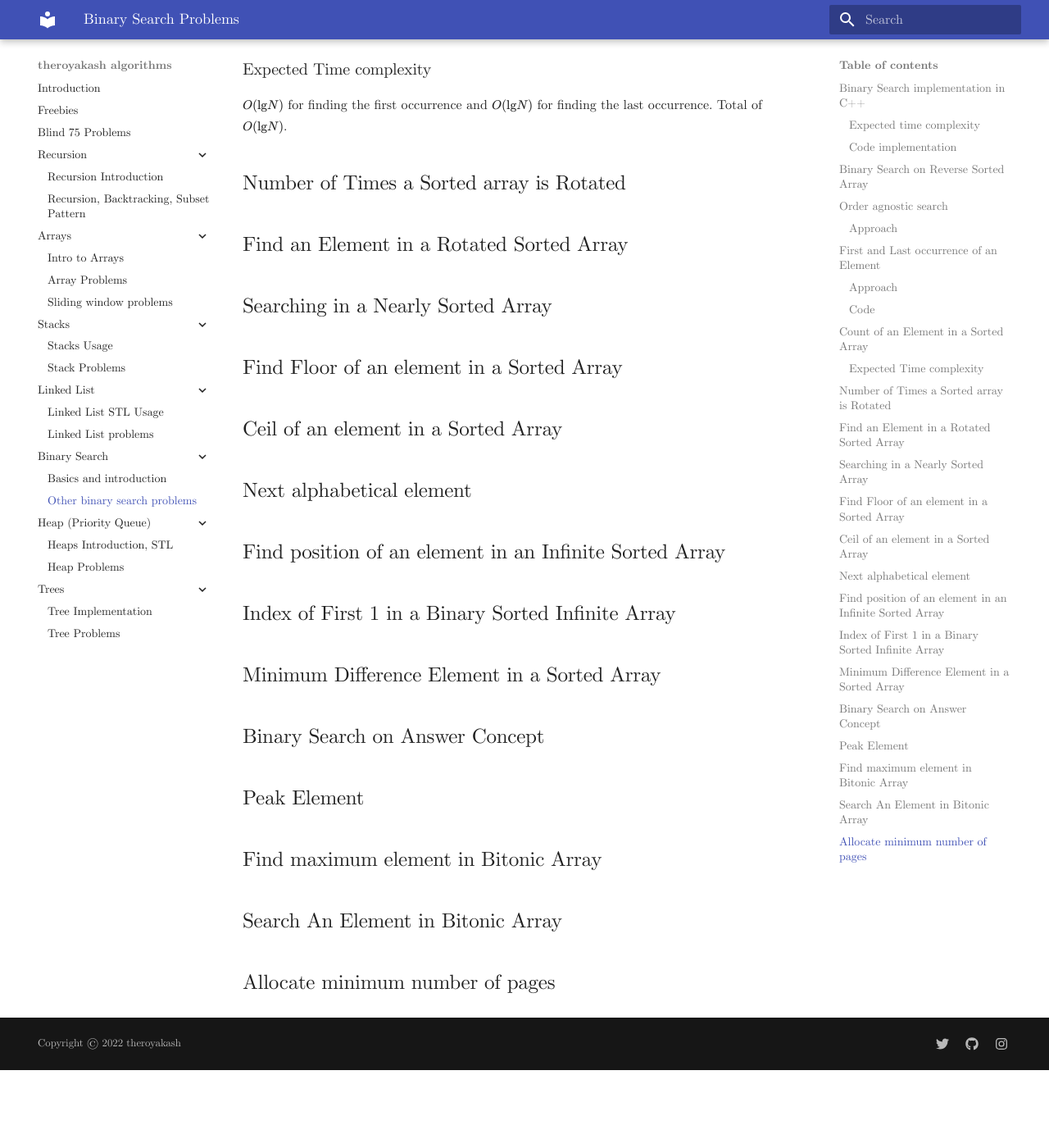
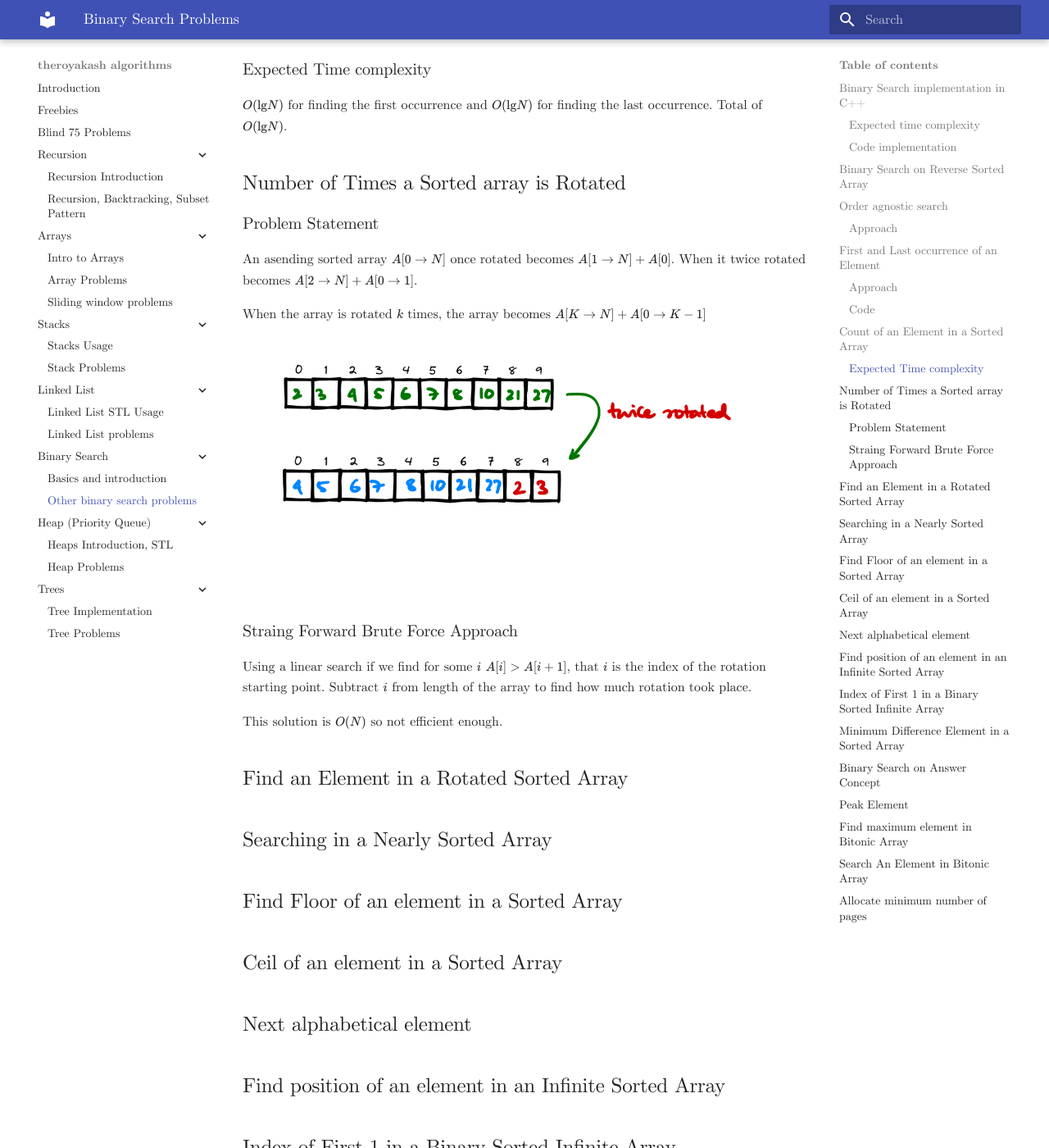
Before and after one commit to theroyakash/algorithms.theroyakash.com, an MkDocs documentation site: the page built from docs/otherbinarysearch-problems.md, in a window 1280 px wide and 1400 px high, scrolled down 3341 px. Shown: the whole window at 82% size. Built offline with MkDocs 1.6.1 and Material for MkDocs 9.7.7, drawn with Linux system fonts in a browser that asks for light colours; before the commit the page ends 4646 px from its top, so only the background shows below that.

Commit message:
added problem binary search

```diff
--- a/docs/otherbinarysearch-problems.md
+++ b/docs/otherbinarysearch-problems.md
@@ -129,6 +129,17 @@ This is a very simple problem, we can find the first occurrence of an element [i
 $O(\text{lg} N)$ for finding the first occurrence and $O(\text{lg} N)$ for finding the last occurrence. Total of $O(\text{lg} N)$.
 
 ## Number of Times a Sorted array is Rotated
+### Problem Statement
+An asending sorted array $A[0 \to N]$ once rotated becomes $A[1 \to N] + A[0]$. When it twice rotated becomes $A[2 \to N] + A[0 \to 1]$.
+
+When the array is rotated $k$ times, the array becomes $A[K \to N] + A[0 \to K - 1]$
+![image](./images/03a749f6-c901-4f26-b46e-230b46fab28d.png)
+
+### Straing Forward Brute Force Approach
+Using a linear search if we find for some $i$ $A[i] > A[i+1]$, that $i$ is the index of the rotation starting point. Subtract $i$ from length of the array to find how much rotation took place.
+
+This solution is $O(N)$ so not efficient enough.
+
 ## Find an Element in a Rotated Sorted Array
 ## Searching in a Nearly Sorted Array
 ## Find Floor of an element in a Sorted Array
```
Also changed, not shown: docs/images/03a749f6-c901-4f26-b46e-230b46fab28d.png (added).
